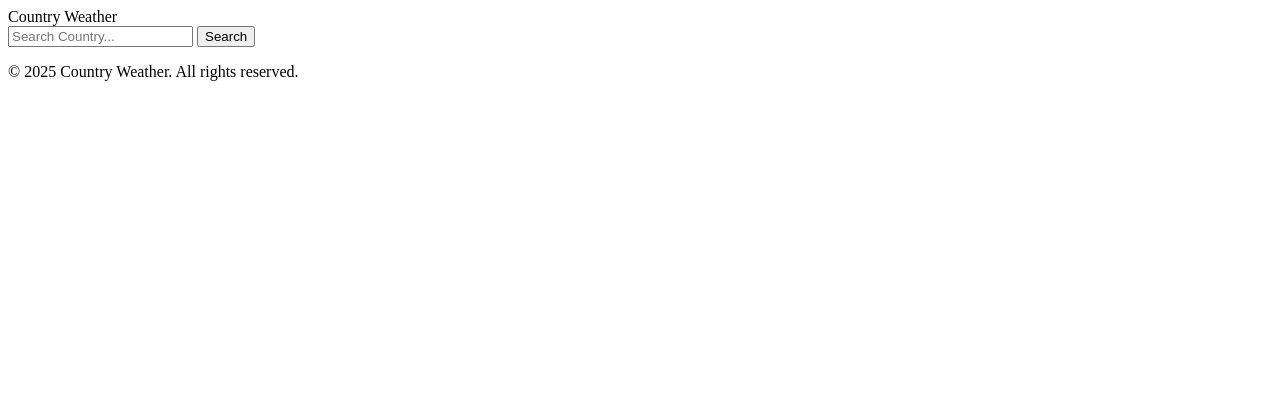
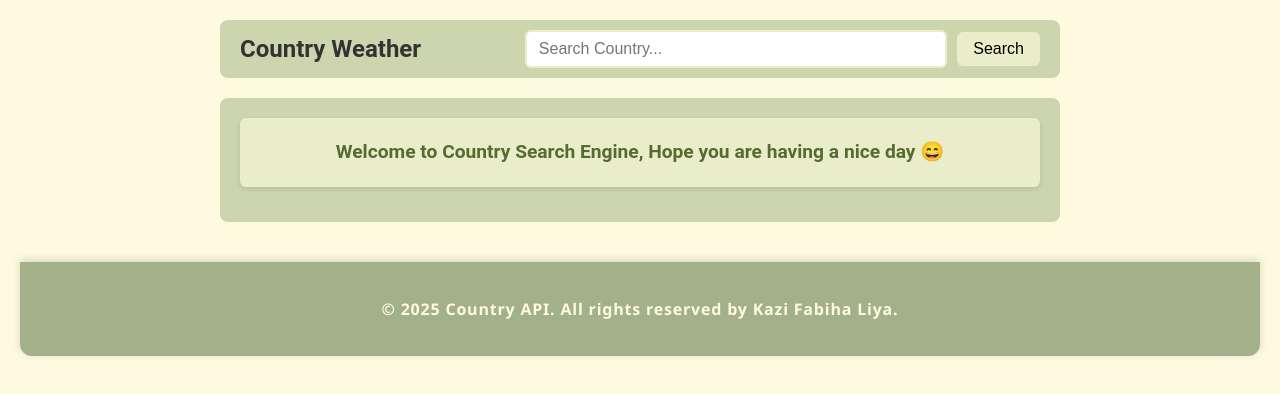
Before and after one commit to KaziFabihaLiya/MIS455_Final_Project, a plain HTML site: page index.html in a window 1280 px wide. Drawn offline with Linux system fonts and the light colour scheme.

Commit message:
Done Work

```diff
--- a/index.html
+++ b/index.html
@@ -4,7 +4,7 @@
     <meta charset="UTF-8">
     <meta name="viewport" content="width=device-width, initial-scale=1.0">
     <title>Final_Project</title>
-    <link rel="stylesheet" href="styles.css">
+    <link rel="stylesheet" href="style.css">
 </head>
 <body>
     <nav class="navbar">
@@ -14,7 +14,7 @@
     </nav>
     <div id="countriesGrid" class="countries-grid"></div>
     <footer>
-        <p>&copy; 2025 Country Weather. All rights reserved.</p>
+        <p>&copy; 2025 Country API. All rights reserved by Kazi Fabiha Liya. </p>
     </footer>
 
     <script src="script.js"></script>
--- a/script.js
+++ b/script.js
@@ -1,9 +1,27 @@
+function escapeHtml(text) {
+    var map = {
+        '&': '&amp;',
+        '<': '<',
+        '>': '>',
+        '\"': '"',
+        "'": '&#039;'
+    };
+    return text.replace(/[&<>"']/g, function(m) { return map[m]; });
+}
+
+function showWelcomeMessage() {
+    var oldContent = document.getElementById("countriesGrid");
+    oldContent.innerHTML = '<div style="font-size: 1.2em; padding: 20px; text-align: center;">Welcome to Country Search Engine, Hope you are having a nice day &#128516;</div>';
+}
+
 function searchCountry() {
+    var oldContent = document.getElementById("countriesGrid");
+    oldContent.textContent = ""; // Clear welcome message on search start
     const countryName = document.getElementById('countrySearch').value;
     var url = `https://restcountries.com/v3.1/name/${countryName}`;
 
     fetch(url)
-        .then(response => response.json())
+        .then(response =>  response.json())
         .then(data => process(data))
         .catch(error => {
             var oldContent = document.getElementById("countriesGrid");
@@ -24,16 +42,23 @@ function process(data) {
         var timezones = country.timezones ? country.timezones.join(", ") : "N/A";
         var newDiv = document.createElement("div");
         newDiv.innerHTML = `
-            Country Name: ${country.name.common} <br>
-            Currencies: ${currencies} <br>
-            Region: ${country.region} <br>
-            Capital: ${capital} <br>
-            Population: ${population} <br>
-            Area: ${area} <br>
-            Timezones: ${timezones} <br>
-            Flag: <br><img src="${flagUrl}" alt="Flag of ${country.name.common}" width="100"><br>
-            Languages: ${languages}
+            <div class="country-info-text">
+                <strong>Country Name:</strong> ${country.name.common}<br>
+                <strong>Currencies:</strong> ${currencies}<br>
+                <strong>Region:</strong> ${country.region}<br>
+                <strong>Capital:</strong> ${capital}<br>
+                <strong>Population:</strong> ${population}<br>
+                <strong>Area:</strong> ${area}<br>
+                <strong>Timezones:</strong> ${timezones}<br>
+                <strong>Languages:</strong> ${languages}
+            </div>
+            ${country.name.common}'s Flag <br> <img src="${flagUrl}" alt="Flag of ${country.name.common}">
         `;
         oldContent.appendChild(newDiv);
     });
 }
+
+// Show welcome message on page load
+window.onload = function() {
+    showWelcomeMessage();
+};
--- a/style.css
+++ b/style.css
@@ -0,0 +1,105 @@
+
+body {
+    background-color: #fefae0;
+    font-family: 'Roboto', Arial, sans-serif;
+    color: #333;
+    margin: 0;
+    padding: 20px;
+}
+
+#countriesGrid {
+    background-color: #ccd5ae;
+    padding: 20px;
+    border-radius: 8px;
+    max-width: 800px;
+    margin: 0 auto;
+}
+
+#countriesGrid div {
+    background-color: #e9edc9;
+    margin-bottom: 15px;
+    padding: 15px;
+    border-radius: 6px;
+    box-shadow: 0 2px 5px rgba(0,0,0,0.1);
+    font-size: 1em;
+    line-height: 1.5;
+    color: #333;
+}
+
+#countriesGrid div strong {
+    color: #556b2f;
+}
+
+#countriesGrid div img {
+    margin-top: 10px;
+    border-radius: 4px;
+}
+
+#countriesGrid > div:first-child {
+    text-align: center;
+    font-size: 1.2em;
+    font-weight: 600;
+    color: #556b2f;
+}
+
+.navbar {
+    background-color: #ccd5ae;
+    padding: 10px 20px;
+    display: flex;
+    align-items: center;
+    gap: 10px;
+    max-width: 800px;
+    margin: 0 auto 20px auto;
+    border-radius: 8px;
+}
+
+.navbar .logo {
+    font-weight: bold;
+    font-size: 1.5em;
+    color: #333;
+    flex-grow: 1;
+}
+
+.navbar input[type="text"] {
+    padding: 8px 12px;
+    border: 2px solid #e9edc9;
+    border-radius: 6px;
+    font-size: 1em;
+    flex-grow: 2;
+    outline: none;
+    transition: border-color 0.3s ease;
+}
+
+.navbar input[type="text"]:focus {
+    border-color: #a3b18a;
+}
+
+.navbar button {
+    background-color: #e9edc9;
+    border: none;
+    padding: 8px 16px;
+    border-radius: 6px;
+    font-size: 1em;
+    cursor: pointer;
+    transition: background-color 0.3s ease;
+}
+
+.navbar button:hover {
+    background-color: #a3b18a;
+    color: white;
+}
+
+footer {
+    background-color: #a3b18a;
+    padding: 20px 30px;
+    text-align: center;
+    font-size: 1em;
+    color: #fefae0;
+    border-radius: 0 0 12px 12px;
+    margin-top: 40px;
+    box-shadow: 0 -2px 8px rgba(0,0,0,0.15);
+    font-weight: 600;
+    letter-spacing: 0.05em;
+    font-family: 'Montserrat', 'Segoe UI', Tahoma, Geneva, Verdana, sans-serif;
+    user-select: none;
+}
```
